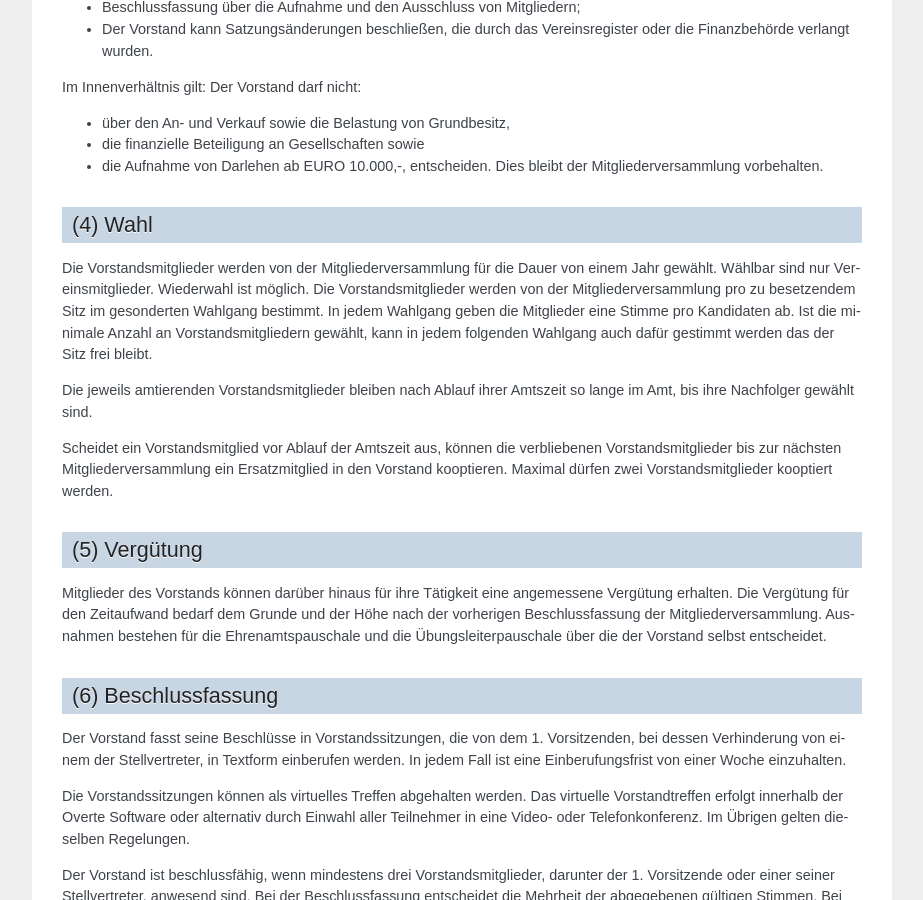
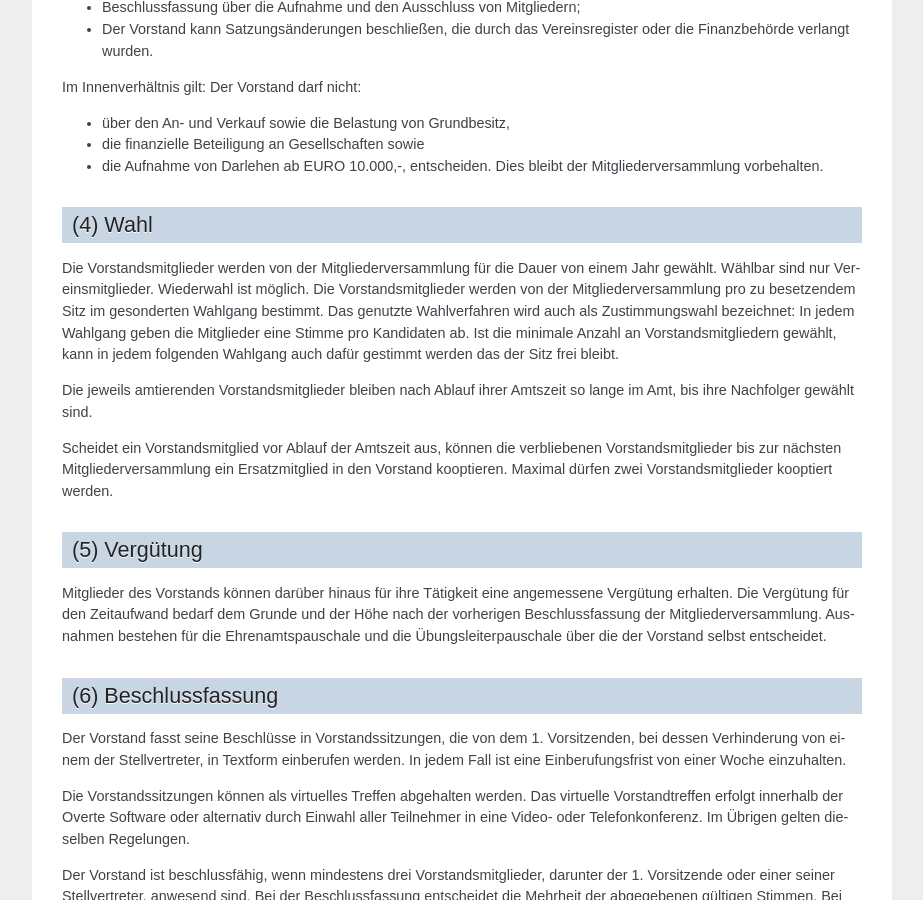
Before and after one commit to overte-org/Overte_e.V._Articles_of_Association, a Sphinx documentation site: the page built from source/index.rst, in a window 1280 px wide and 900 px high, scrolled down 4342 px. Shown: the whole window, without its empty margins (198-1121 px from the left). Built offline with Sphinx 7.4.7, drawn with Linux system fonts in a browser that asks for light colours; some of the changed text lies outside the part shown.

Commit message:
Change articles as decided by the general assembly on the 6th of December 2025.

```diff
--- a/source/index.rst
+++ b/source/index.rst
@@ -214,7 +214,7 @@ Der Vorstand darf nicht:
 --------
 Die Vorstandsmitglieder werden von der Mitgliederversammlung für die Dauer von einem Jahr gewählt. Wählbar sind
 nur Vereinsmitglieder. Wiederwahl ist möglich. Die Vorstandsmitglieder werden von der Mitgliederversammlung pro zu besetzendem Sitz
-im gesonderten Wahlgang bestimmt. In jedem Wahlgang geben die Mitglieder eine Stimme pro Kandidaten ab.
+im gesonderten Wahlgang bestimmt. Das genutzte Wahlverfahren wird auch als Zustimmungswahl bezeichnet: In jedem Wahlgang geben die Mitglieder eine Stimme pro Kandidaten ab.
 Ist die minimale Anzahl an Vorstandsmitgliedern gewählt, kann in jedem folgenden Wahlgang auch dafür gestimmt werden das der Sitz frei bleibt.
 
 Die jeweils amtierenden Vorstandsmitglieder bleiben nach Ablauf ihrer Amtszeit so lange im Amt, bis ihre Nachfolger gewählt sind.
```
Also changed, not shown: other parts of source/index.rst (+1 -1 lines), 1 other file.
